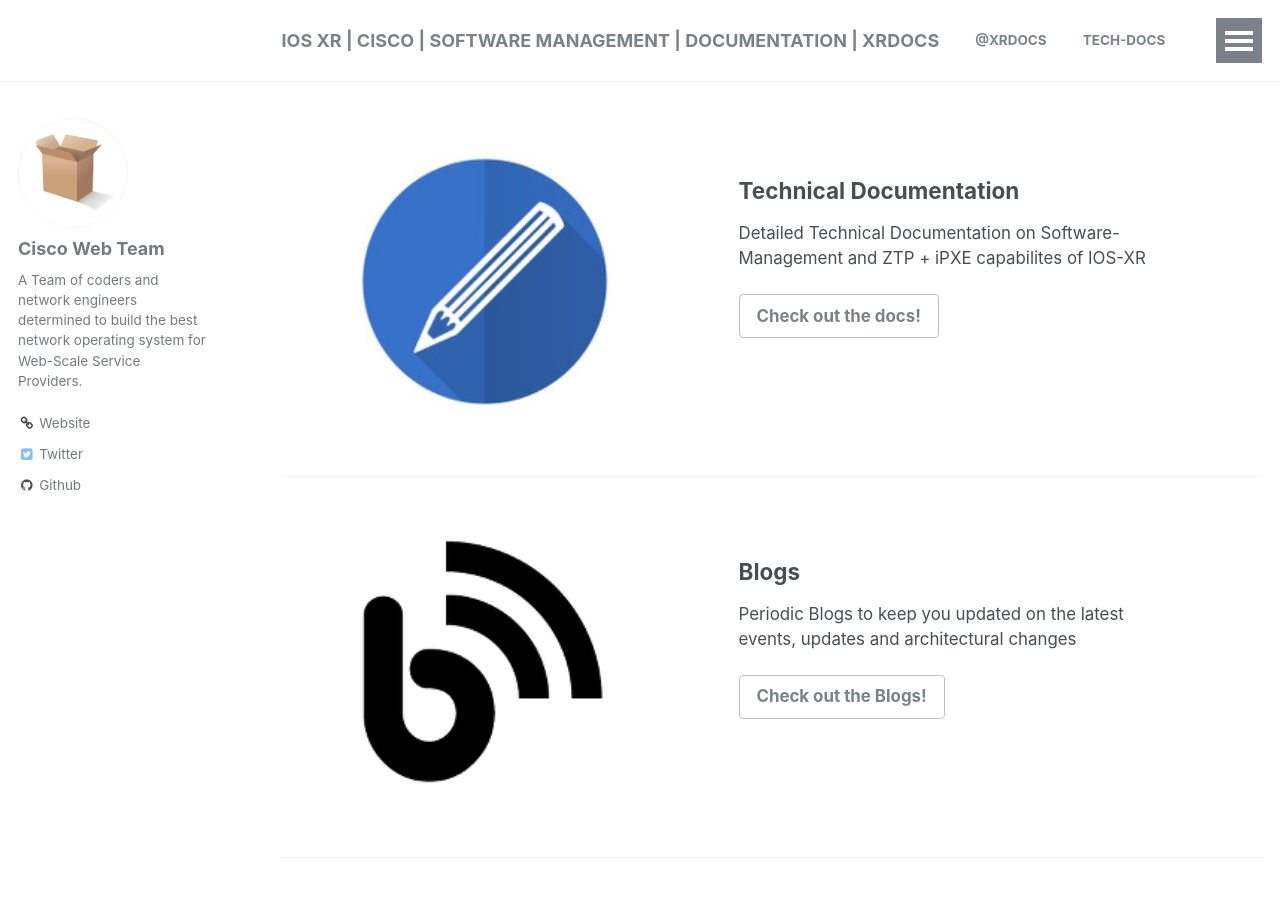
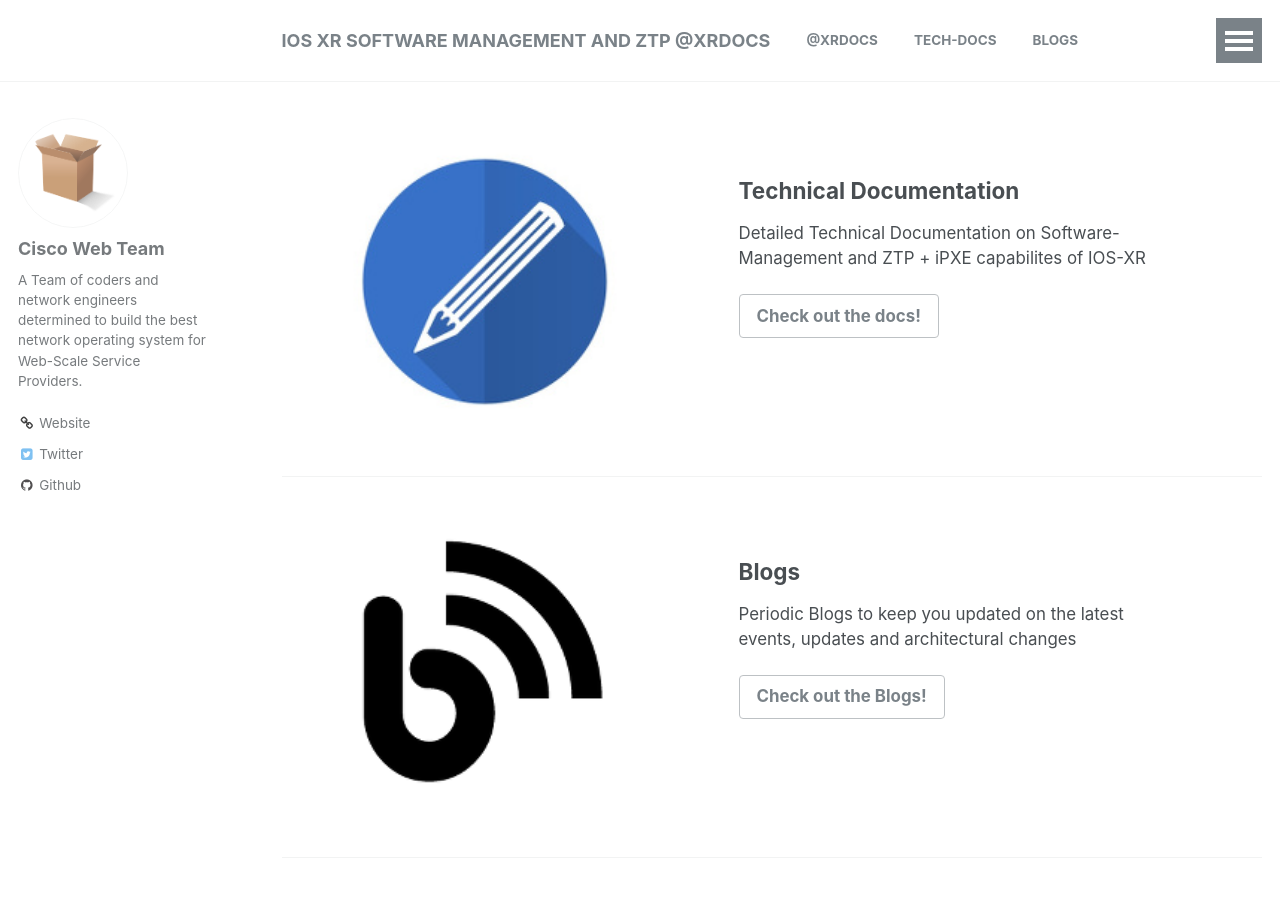
Before and after one commit to xrdocs/software-management, a Jekyll site: the page built from _pages/home.md, in a window 1280 px wide and 900 px high. Shown: the top 897 px of the window. Built offline with Jekyll 4.4.1, drawn with Linux system fonts in a browser that asks for light colours.

Commit message:
Update _config.yml

```diff
--- a/_config.yml
+++ b/_config.yml
@@ -7,7 +7,8 @@
 
 # Site Settings
 locale                   : "en-US"
-title                    : "IOS XR | Cisco | Software Management | Documentation | xrdocs"
+title                    : "IOS XR Software Management and ZTP @xrdocs"
+title_short              : "Software-Management @xrdocs"
 title_separator          : "|"
 name                     : &name "Cisco Systems Inc"
 description              : &description "Documentation, Blogs and Tutorials on the Software Management and ZTP capabilities in IOS-XR"
```
